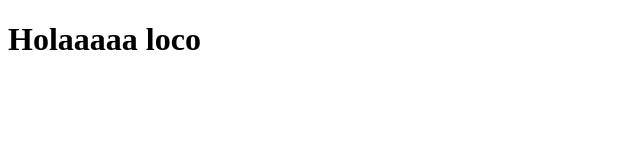
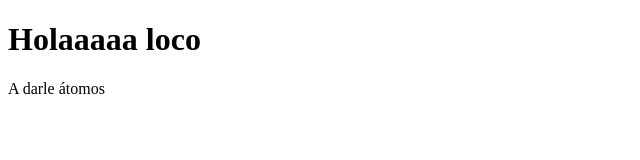
Before and after one commit to Trancosz/CursoPrework, a plain HTML site: page index.html in a window 1280 px wide. Shown: the whole page, without its empty margins (0-640 px from the left). Drawn offline with Linux system fonts and the light colour scheme.

Commit message:
second commit

```diff
--- a/index.html
+++ b/index.html
@@ -10,5 +10,8 @@
     <div>
         <h1>Holaaaaa loco</h1>
     </div>
+    <p>
+        A darle átomos
+    </p>
 </body>
 </html>
```
